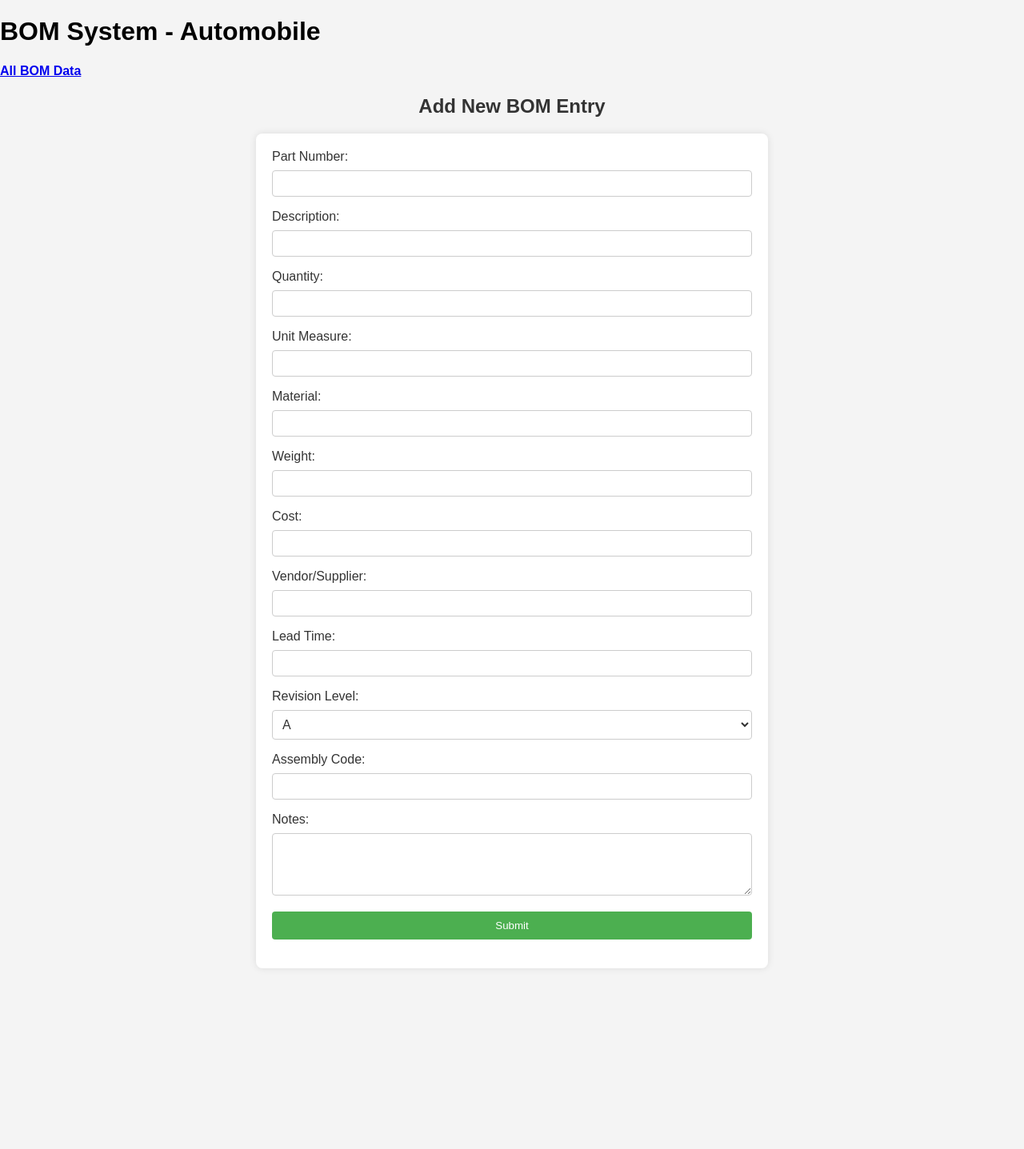
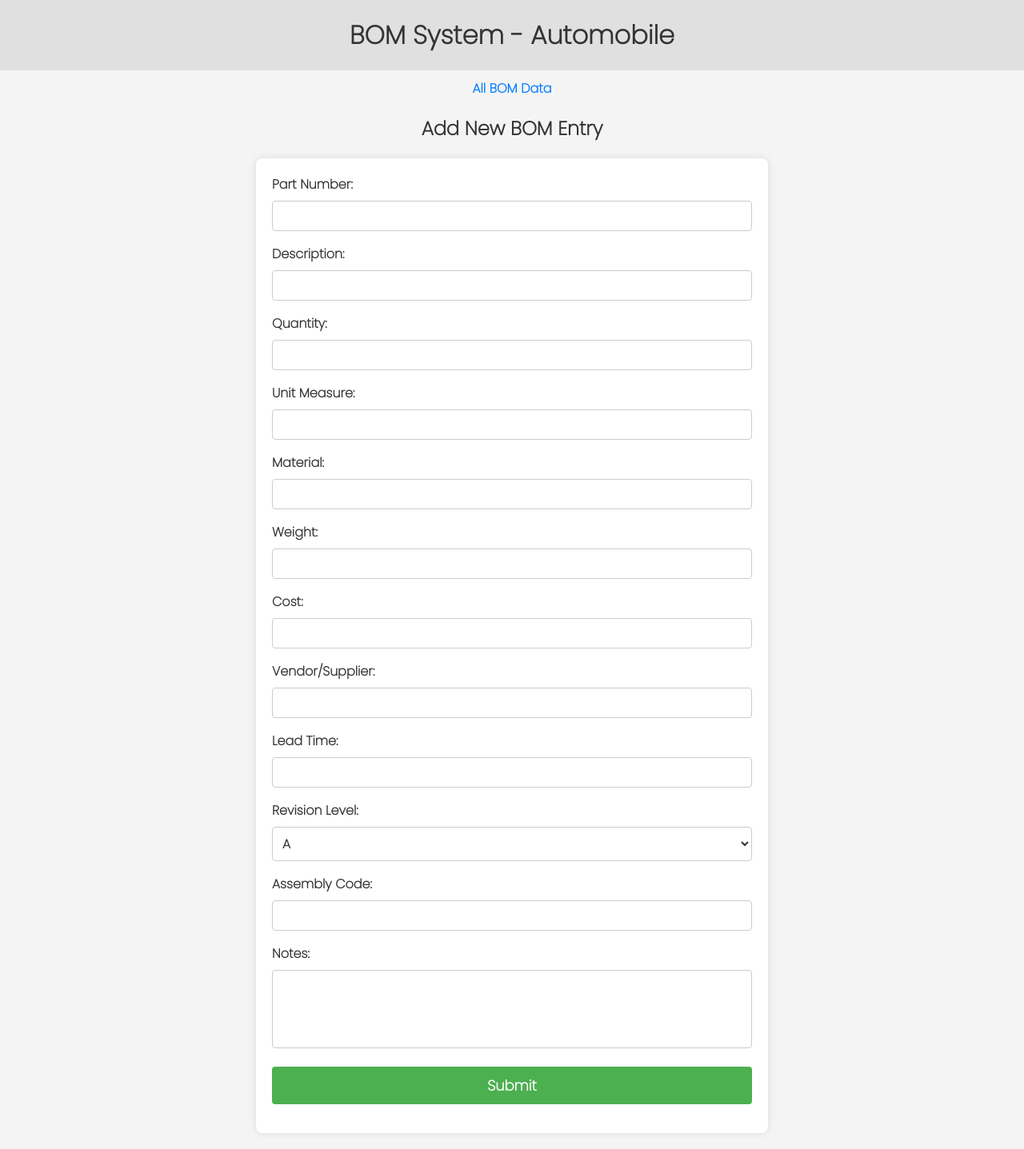
Before and after one commit to RusiraJayatilake/bom-system, a Python web app: template bomsystem/templates/index.html in a window 1280 px wide. Shown: the whole page at 80% size. Before the commit the page ends 1175 px from the top, so only its background shows below. Run offline with Jinja, Linux system fonts and the light colour scheme; the template is opened without the code that fills it, so the values that code supplies are empty.

Commit message:
upgrades

```diff
--- a/bomsystem/static/css/index.css
+++ b/bomsystem/static/css/index.css
@@ -1,13 +1,41 @@
+@import url('https://fonts.googleapis.com/css2?family=Poppins:wght@200&display=swap');
+
+* {
+    font-family: 'Poppins', sans-serif;
+    font-weight: 900;
+}
+
 body {
-    font-family: 'Arial', sans-serif;
     background-color: #f4f4f4;
     margin: 0;
     padding: 0;
 }
 
+/* Headers and fonts */
+h1, h2, h4, a{
+    text-align: center;
+}
+
+h1 {
+    color: #333;
+    background-color: #e0e0e0;
+    padding: 20px;
+    margin: 0;
+}
+
+h4 {
+    color: #555;
+    margin: 10px 0;
+}
+
+a {
+    text-decoration: none;
+    color: #007bff;
+}
+
 h2 {
-    text-align: center;
     color: #333;
+    margin: 20px 0;
 }
 
 form {
@@ -34,6 +62,10 @@ input, textarea {
     border-radius: 4px;
 }
 
+textarea {
+    resize: none;
+}
+
 .submit-btn {
     background-color: #4caf50;
     color: #fff;
@@ -41,6 +73,7 @@ input, textarea {
     border: none;
     border-radius: 4px;
     cursor: pointer;
+    font-size: 18px;
 }
 
 .submit-btn:hover {
```
Also changed, not shown: bomsystem/static/css/all_data.css (+13 -0 lines), bomsystem/templates/all_data.html (+8 -3 lines), bomsystem/views.py (+6 -1 lines), instance/bom.sqlite3.
